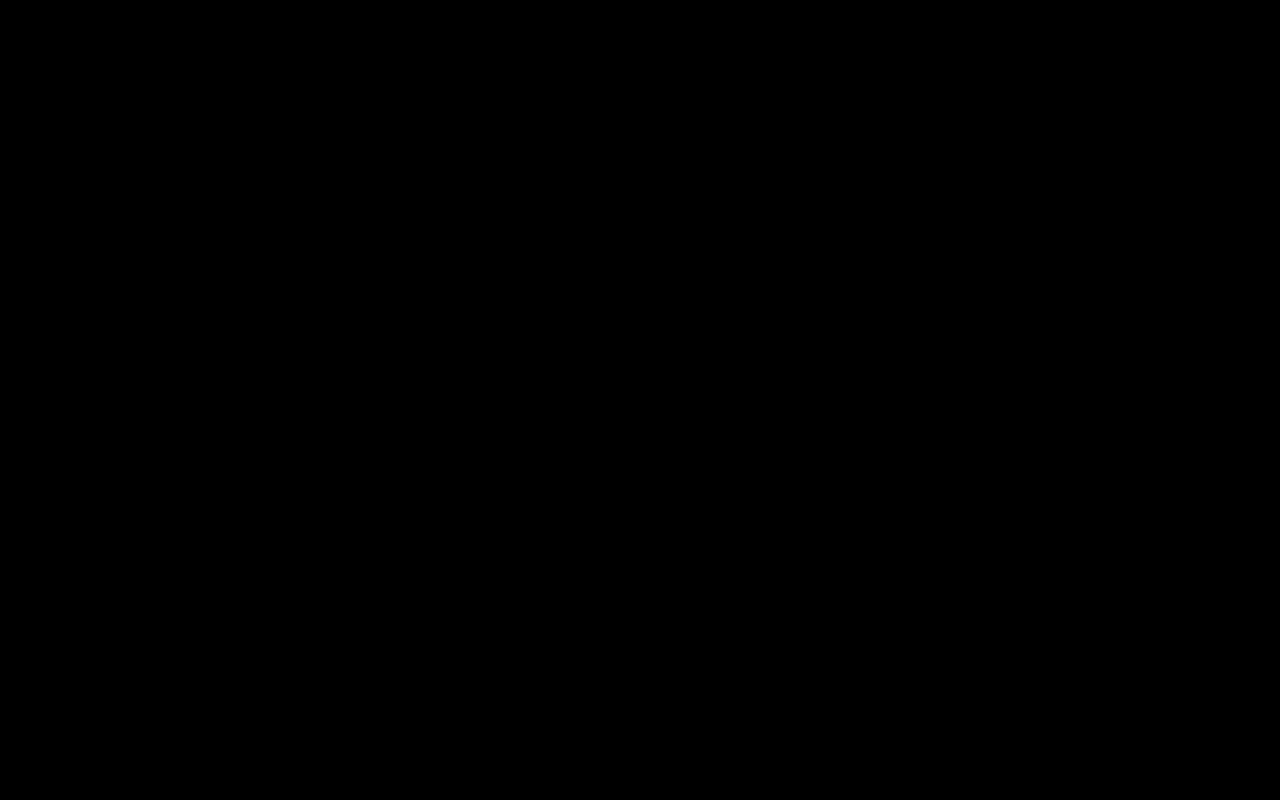
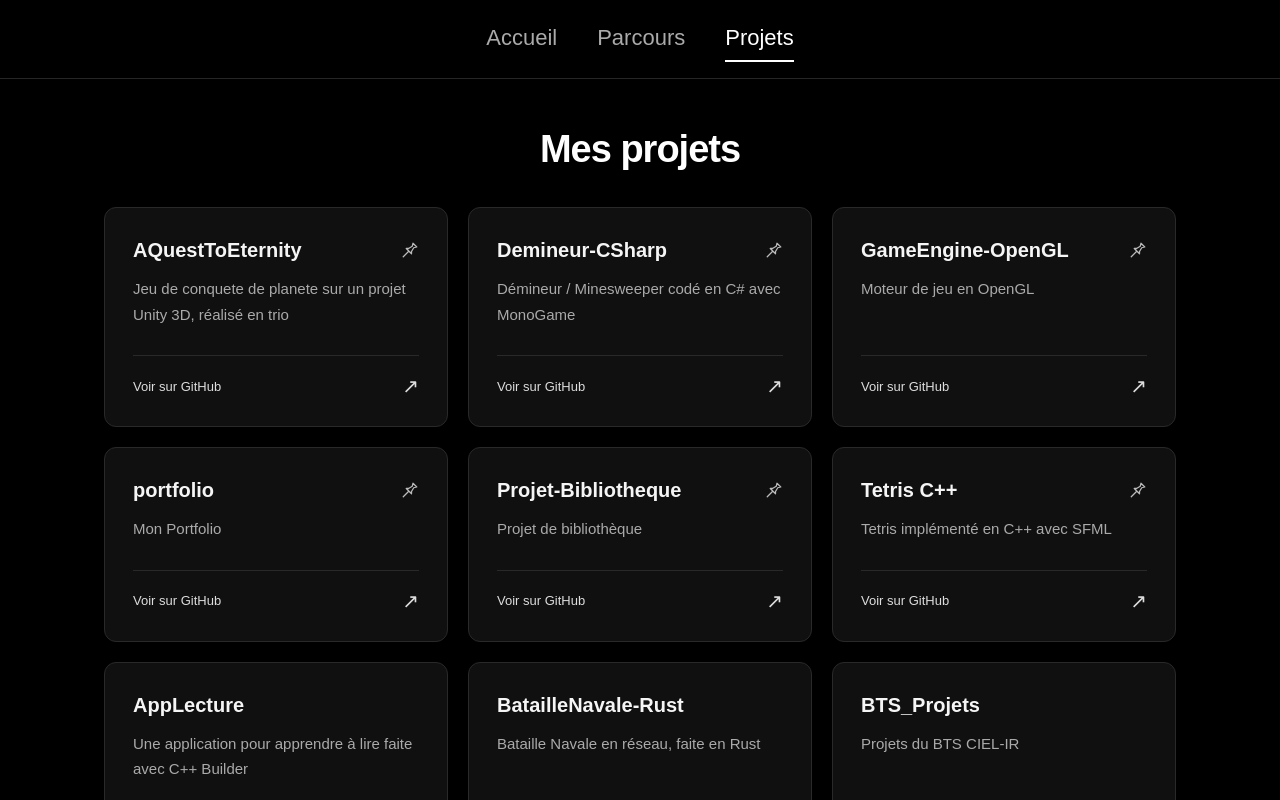
Before and after one commit to LucasPokrywa/portfolio, a React (Vite) app: page /projects in a window 1280 px wide. Before the commit this address had no page. Shown: the top 800 px of the page. Built offline with nearby package versions, Linux system fonts and the light colour scheme.

Commit message:
Ajout des projets

```diff
--- a/src/App.tsx
+++ b/src/App.tsx
@@ -2,13 +2,17 @@ import { BrowserRouter, Routes, Route } from "react-router-dom";
 
 import Home from "./pages/home";
 import Parcours from "./pages/parcours";
+import Projects from "./pages/projects";
+import Header from "./assets/components/header";
 
 function App() {
     return (
         <BrowserRouter>
+            <Header />
             <Routes>
                 <Route path="/" element={<Home />} />
                 <Route path="/parcours" element={<Parcours />} />
+                <Route path="/projects" element={<Projects />} />
             </Routes>
         </BrowserRouter>
     );
--- /dev/null
+++ b/src/assets/components/header.css
@@ -0,0 +1,53 @@
+.site-header {
+    position: fixed;
+    z-index: 100;
+    inset: 0 0 auto;
+    display: flex;
+    align-items: center;
+    justify-content: center;
+    gap: 24px;
+    padding: 16px max(24px, calc((100% - 1120px) / 2));
+    border-bottom: 1px solid #262626;
+    background: #000;
+    font-family: Arial, sans-serif;
+}
+
+.site-header a {
+    display: inline-flex;
+    align-items: center;
+    min-height: 44px;
+    text-decoration: none;
+}
+
+.header-nav ul {
+    display: flex;
+    gap: 40px;
+    margin: 0;
+    padding: 0;
+    list-style: none;
+}
+
+.header-nav a {
+    border-bottom: 2px solid transparent;
+    color: #aaa;
+    font-size: 22px;
+    font-weight: 500;
+}
+
+.header-nav a:hover,
+.header-nav a.active {
+    color: #fff;
+}
+
+.header-nav a.active { border-bottom-color: #fff; }
+.site-header a:focus-visible { outline: 2px solid #fff; outline-offset: 4px; }
+
+@media (max-width: 580px) {
+    .site-header {
+        flex-direction: column;
+        gap: 0;
+        padding: 8px 20px;
+    }
+    .header-nav ul { gap: 24px; }
+    .header-nav a { font-size: 20px; }
+}
--- /dev/null
+++ b/src/assets/components/header.tsx
@@ -0,0 +1,18 @@
+import { NavLink } from 'react-router-dom';
+import './header.css';
+
+function Header() {
+    return (
+        <header className="site-header">
+            <nav className="header-nav" aria-label="Navigation principale">
+                <ul>
+                    <li><NavLink to="/" end>Accueil</NavLink></li>
+                    <li><NavLink to="/parcours">Parcours</NavLink></li>
+                    <li><NavLink to="/projects">Projets</NavLink></li>
+                </ul>
+            </nav>
+        </header>
+    );
+}
+
+export default Header;
--- a/src/pages/home.css
+++ b/src/pages/home.css
@@ -1,13 +1,23 @@
-body {
-    display: grid;
-    place-items: center;
-}
-
 .parent {
     display: grid;
     grid-template-columns: repeat(2, auto);
     gap: 50px;
     width: fit-content;
+    max-width: 100%;
+    box-sizing: border-box;
+    min-height: 100svh;
+    align-content: center;
+    align-items: center;
+    margin-inline: auto;
+    padding: 120px 20px 40px;
+}
+
+@media (max-width: 680px) {
+    .parent {
+        grid-template-columns: 1fr;
+        gap: 16px;
+        padding-top: 180px;
+    }
 }
 
 .carte{
--- /dev/null
+++ b/src/pages/projects.css
@@ -0,0 +1,108 @@
+.projects-container {
+    box-sizing: border-box;
+    width: min(1120px, 100%);
+    margin-inline: auto;
+    padding: 128px 24px 64px;
+    font-family: Arial, sans-serif;
+}
+
+.projects-container h1 {
+    text-align: center;
+    margin: 0 0 36px;
+    font-size: clamp(28px, 4vw, 38px);
+    font-weight: 600;
+    letter-spacing: -1px;
+}
+
+#grid-projets {
+    display: grid;
+    grid-template-columns: repeat(3, minmax(0, 1fr));
+    gap: 20px;
+}
+
+.project-card {
+    display: flex;
+    flex-direction: column;
+    min-width: 0;
+    padding: 28px;
+    border: 1px solid #292929;
+    border-radius: 12px;
+    background: #101010;
+    color: #f5f5f5;
+    text-decoration: none;
+    transition: border-color 180ms ease, background-color 180ms ease, transform 180ms ease;
+}
+
+.project-card-heading {
+    display: flex;
+    align-items: flex-start;
+    justify-content: space-between;
+    gap: 12px;
+    margin-bottom: 12px;
+}
+
+.project-pin {
+    display: inline-flex;
+    flex-shrink: 0;
+    padding-top: 5px;
+    color: #bbb;
+}
+
+.project-card h2 {
+    min-width: 0;
+    margin: 0;
+    font-size: 20px;
+    font-weight: 600;
+    line-height: 1.4;
+    overflow-wrap: anywhere;
+}
+
+.project-card p {
+    margin: 0 0 28px;
+    color: #aaa;
+    font-size: 15px;
+    line-height: 1.7;
+}
+
+.project-card-link {
+    display: flex;
+    align-items: center;
+    justify-content: space-between;
+    gap: 12px;
+    margin-top: auto;
+    padding-top: 18px;
+    border-top: 1px solid #292929;
+    color: #ddd;
+    font-size: 13px;
+}
+
+.project-card-link > span { font-size: 20px; }
+
+@media (hover: hover) {
+    .project-card:hover {
+        transform: translateY(-3px);
+        border-color: #666;
+        background: #171717;
+    }
+}
+
+.project-card:focus-visible {
+    outline: 2px solid #fff;
+    outline-offset: 4px;
+}
+
+@media (max-width: 900px) {
+    #grid-projets { grid-template-columns: repeat(2, minmax(0, 1fr)); }
+}
+
+@media (max-width: 580px) {
+    .projects-container { padding: 104px 20px 40px; }
+    .projects-container h1 { margin-bottom: 24px; }
+    #grid-projets { grid-template-columns: 1fr; gap: 16px; }
+    .project-card { padding: 24px; }
+}
+
+@media (prefers-reduced-motion: reduce) {
+    .project-card { transition: none; }
+    .project-card:hover { transform: none; }
+}
--- a/src/pages/projects.tsx
+++ b/src/pages/projects.tsx
@@ -0,0 +1,148 @@
+import "./projects.css";
+
+function Projects() {
+
+    const projects = [
+        {
+            title: "AppLecture",
+            description: "Une application pour apprendre à lire faite avec C++ Builder",
+            url: "https://github.com/LucasPokrywa/AppLecture"
+        },
+        {
+            title: "AQuestToEternity",
+            pinned: true,
+            description: "Jeu de conquete de planete sur un projet Unity 3D, réalisé en trio",
+            url: "https://github.com/LucasPokrywa/AQuestToEternity"
+        },
+        {
+            title: "BatailleNavale-Rust",
+            description: "Bataille Navale en réseau, faite en Rust",
+            url: "https://github.com/LucasPokrywa/BatailleNavale-Rust"
+        },
+        {
+            title: "BTS_Projets",
+            description: "Projets du BTS CIEL-IR",
+            url: "https://github.com/LucasPokrywa/BTS_Projets"
+        },
+        {
+            title: "Demineur-CSharp",
+            pinned: true,
+            description: "Démineur / Minesweeper codé en C# avec MonoGame",
+            url: "https://github.com/LucasPokrywa/Demineur-CSharp"
+        },
+        {
+            title: "GameEngine-OpenGL",
+            pinned: true,
+            description: "Moteur de jeu en OpenGL",
+            url: "https://github.com/LucasPokrywa/GameEngine-OpenGL"
+        },
+        {
+            title: "GameJam",
+            description: "Game Jam ESIEE 2026",
+            url: "https://github.com/LucasPokrywa/GameJam"
+        },
+        {
+            title: "haproxy-deployer",
+            description: "Deployement de haproxy",
+            url: "https://github.com/LucasPokrywa/haproxy-deployer"
+        },
+        {
+            title: "Math-RayTracer",
+            description: "Projet de mathématiques sur le Ray Tracing en python",
+            url: "https://github.com/LucasPokrywa/Math-RayTracer"
+        },
+        {
+            title: "portfolio",
+            pinned: true,
+            description: "Mon Portfolio",
+            url: "https://github.com/LucasPokrywa/portfolio"
+        },
+        {
+            title: "Projet-Bibliotheque",
+            pinned: true,
+            description: "Projet de bibliothèque",
+            url: "https://github.com/LucasPokrywa/Projet-Bibliotheque"
+        },
+        {
+            title: "Projet-Data",
+            description: "Projet de data science",
+            url: "https://github.com/LucasPokrywa/Projet-Data"
+        },
+        {
+            title: "Projet-EvaLabyrinthe",
+            description: "Projet EvalBot ESIEE",
+            url: "https://github.com/LucasPokrywa/Projet-EvaLabyrinthe"
+        },
+        {
+            title: "Projet-RaPizz",
+            description: "Projet de base de données sur une pizzeria",
+            url: "https://github.com/LucasPokrywa/Projet-RaPizz"
+        },
+        {
+            title: "ProjetEchec",
+            description: "Projet de jeu d'échecs",
+            url: "https://github.com/LucasPokrywa/ProjetEchec"
+        },
+        {
+            title: "server-maintainer",
+            description: "Outil de maintenance de serveur",
+            url: "https://github.com/LucasPokrywa/server-maintainer"
+        },
+        {
+            title: "SpaceInvaders-CSharp",
+            description: "Projet scolaire basé sur le jeu Space Invaders, réalisé en duo",
+            url: "https://github.com/LucasPokrywa/SpaceInvaders-CSharp"
+        },
+        {
+            title: "Tetris C++",
+            pinned: true,
+            description: "Tetris implémenté en C++ avec SFML",
+            url: "https://github.com/LucasPokrywa/Tetris-CPP"
+        }
+    ];
+
+    // Ajouter pinned: true à un projet pour l'afficher en tête de liste.
+    const sortedProjects = [...projects].sort(
+        (a, b) => Number(Boolean(b.pinned)) - Number(Boolean(a.pinned))
+    );
+
+    return (
+        <main className="projects-container">
+            <h1>Mes projets</h1>
+
+            <div id="grid-projets">
+
+                {sortedProjects.map((project) => (
+                    <a
+                        className="project-card"
+                        key={project.url}
+                        href={project.url}
+                        target="_blank"
+                        rel="noopener noreferrer"
+                        aria-label={`${project.title}${project.pinned ? ' — projet épinglé' : ''} — voir sur GitHub (nouvel onglet)`}
+                    >
+                        <div className="project-card-heading">
+                            <h2>{project.title}</h2>
+                            {project.pinned && (
+                                <span className="project-pin" title="Projet épinglé" aria-hidden="true">
+                                    <svg width="18" height="18" viewBox="0 0 24 24" fill="none" stroke="currentColor" strokeWidth="1.7" strokeLinecap="round" strokeLinejoin="round">
+                                        <path d="M16 3 21 8l-4 1-3 5v3l-7-7h3l5-3z" />
+                                        <path d="m10 14-7 7" />
+                                    </svg>
+                                </span>
+                            )}
+                        </div>
+                        <p>{project.description}</p>
+                        <span className="project-card-link">
+                            Voir sur GitHub <span aria-hidden="true">↗</span>
+                        </span>
+                    </a>
+                ))}
+
+            </div>
+
+        </main>
+    );
+}
+
+export default Projects;
```
